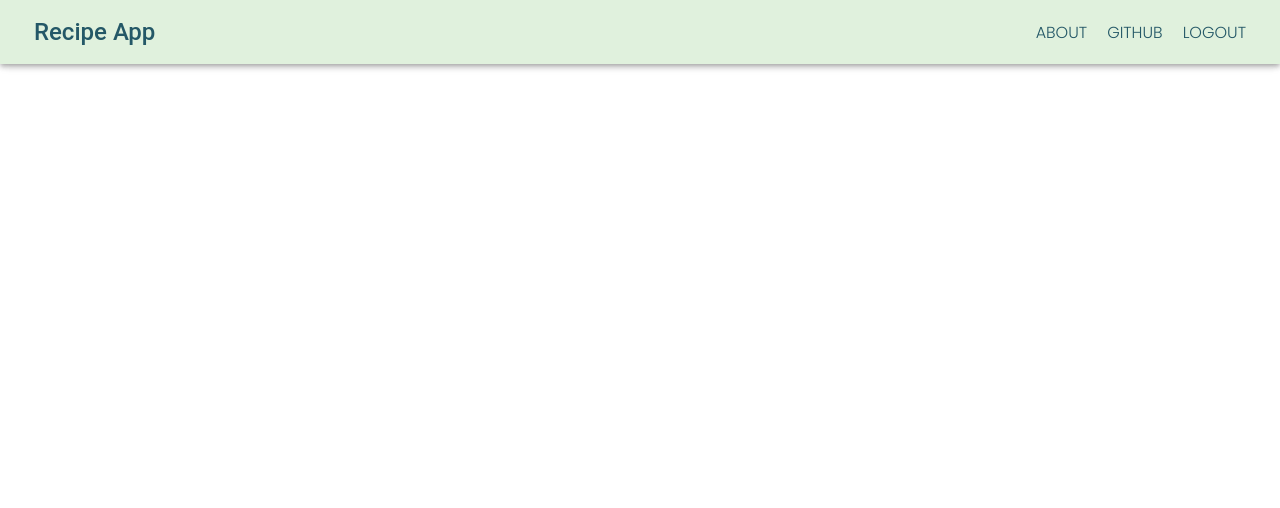
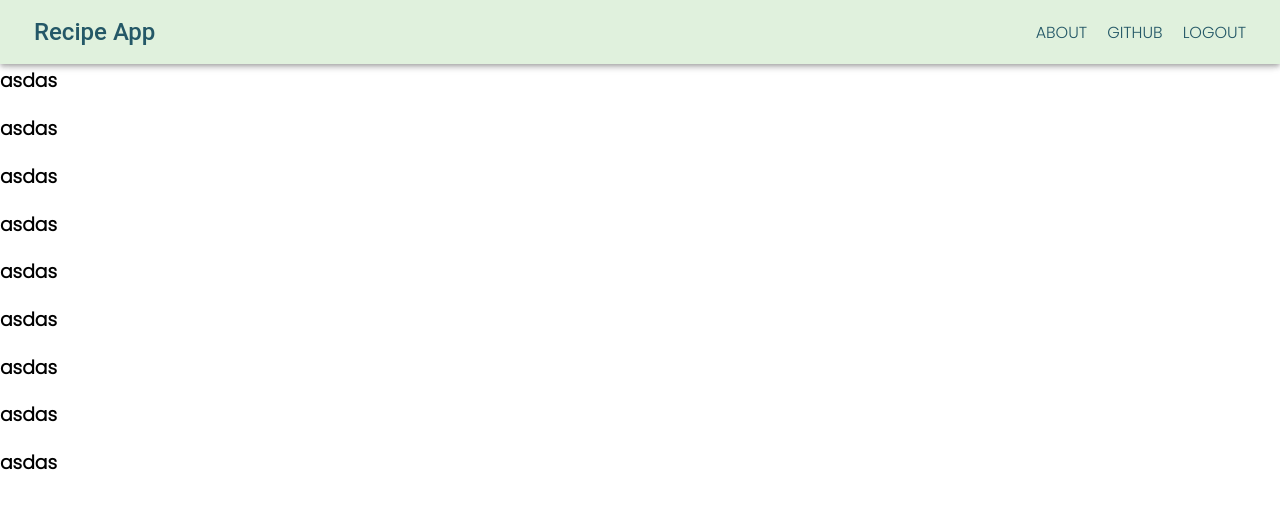
Before and after one commit to Omer-Cicek/recipe_app_router, a React (Create React App) app: page /details in a window 1280 px wide. Shown: the top 508 px of the page. Built offline with nearby package versions, Linux system fonts and the light colour scheme; the HTML template or start-up script is replaced by a standard one.

Commit message:
details map added

```diff
--- a/src/pages/details/Details.js
+++ b/src/pages/details/Details.js
@@ -1,7 +1,23 @@
 import React from 'react';
 
-const Details = () => {
-  return <div>Details</div>;
+const Details = ({ item }) => {
+  console.log(item);
+  console.log('sa');
+  return (
+    <div>
+      {/* <h3>{item.recipe.calories}</h3> */}
+      <h3>asdas</h3>
+      <h3>asdas</h3>
+      <h3>asdas</h3>
+      <h3>asdas</h3>
+      <h3>asdas</h3>
+      <h3>asdas</h3>
+      <h3>asdas</h3>
+      <h3>asdas</h3>
+      <h3>asdas</h3>
+      <h3>asdas</h3>
+    </div>
+  );
 };
 
 export default Details;
--- a/src/pages/home/Home.js
+++ b/src/pages/home/Home.js
@@ -30,7 +30,7 @@ const Home = () => {
     setDataFood(res?.data?.hits);
   };
 
-  useEffect(() => fetchData, []);
+  // useEffect(() => fetchData, []);
 
   return (
     <main className={classes.root}>
--- a/src/pages/home/RecipeCard.js
+++ b/src/pages/home/RecipeCard.js
@@ -1,42 +1,34 @@
-import React from 'react';
-import useId from 'react-use-uuid';
 import { makeStyles } from '@mui/styles';
-import Card from '@mui/material/Card';
-import CardActions from '@mui/material/CardActions';
-import CardContent from '@mui/material/CardContent';
-import CardMedia from '@mui/material/CardMedia';
-import Button from '@mui/material/Button';
-import Typography from '@mui/material/Typography';
+import { Card, Typography, CardMedia, CardContent } from '@mui/material';
+import { recipeCardStyling } from './style';
+import Details from '../details/Details';
+import { useNavigate } from 'react-router-dom';
 
-const useStyles = makeStyles({
-  root: {
-    display: 'flex',
-    flexDirection: 'row',
-    width: '90%',
-    justifyContent: 'center',
-    flexWrap: 'wrap',
-    margin: '20px',
-  },
-  card: {
-    margin: '10px',
-    transition: 'transform 0.3s',
-
-    '&:hover': {
-      transform: 'scale(1.05)',
-      cursor: 'pointer',
-      transition: 'transform 0.4s',
-    },
-  },
-});
+const useStyles = makeStyles(recipeCardStyling);
 
 const RecipeCard = ({ dataFood }) => {
-  const id = useId();
   const classes = useStyles();
+  let navigate = useNavigate();
+  //card click handler func
+  const clickHandler = (id) => {
+    const asArray = Object.values(dataFood);
+    asArray.filter(
+      (item, index) =>
+        id == index &&
+        console.log(item.recipe.label) && <Details item={item.recipe.label} />
+    );
+  };
   return (
     <div className={classes.root}>
-      {dataFood.map((eachFood, uniqueid = id) => {
+      {dataFood.map((eachFood, index) => {
         return (
-          <Card sx={{ maxWidth: 300 }} key={uniqueid} className={classes.card}>
+          <Card
+            sx={{ maxWidth: 350 }}
+            key={index}
+            id={index}
+            className={classes.card}
+            onClick={(e) => clickHandler(e.currentTarget.id)}
+          >
             <CardMedia
               component="img"
               height="200"
@@ -47,8 +39,11 @@ const RecipeCard = ({ dataFood }) => {
               <Typography gutterBottom variant="h5" component="div">
                 {eachFood.recipe.label}
               </Typography>
+              <hr />
+              Calories: {eachFood.recipe.calories.toFixed(2)} j
+              <pre />
               <Typography variant="body2" color="text.secondary">
-                You can click the button to see the details about each food!
+                You can click the card to see details for each food!
               </Typography>
             </CardContent>
           </Card>
--- a/src/pages/home/style.js
+++ b/src/pages/home/style.js
@@ -53,5 +53,25 @@ const homeStyling = {
     },
   },
 };
+export const recipeCardStyling = {
+  root: {
+    display: 'flex',
+    flexDirection: 'row',
+    width: '90%',
+    justifyContent: 'center',
+    flexWrap: 'wrap',
+    margin: '20px',
+  },
+  card: {
+    margin: '10px',
+    transition: 'transform 0.3s',
+
+    '&:hover': {
+      transform: 'scale(1.05)',
+      cursor: 'pointer',
+      transition: 'transform 0.4s',
+    },
+  },
+};
 
 export default homeStyling;
--- a/src/pages/login/Login.js
+++ b/src/pages/login/Login.js
@@ -24,7 +24,7 @@ const Login = () => {
     } else if (password.length <= 0) {
       toast.error('Invalid password!');
     } else if (username.length > 0 && password.length > 0) {
-      navigate('/');
+      navigate('/home');
       toast.success('Successfully entered the website!');
     }
     setPassword('');
```
Also changed, not shown: src/router/AppRouter.js (deleted).
